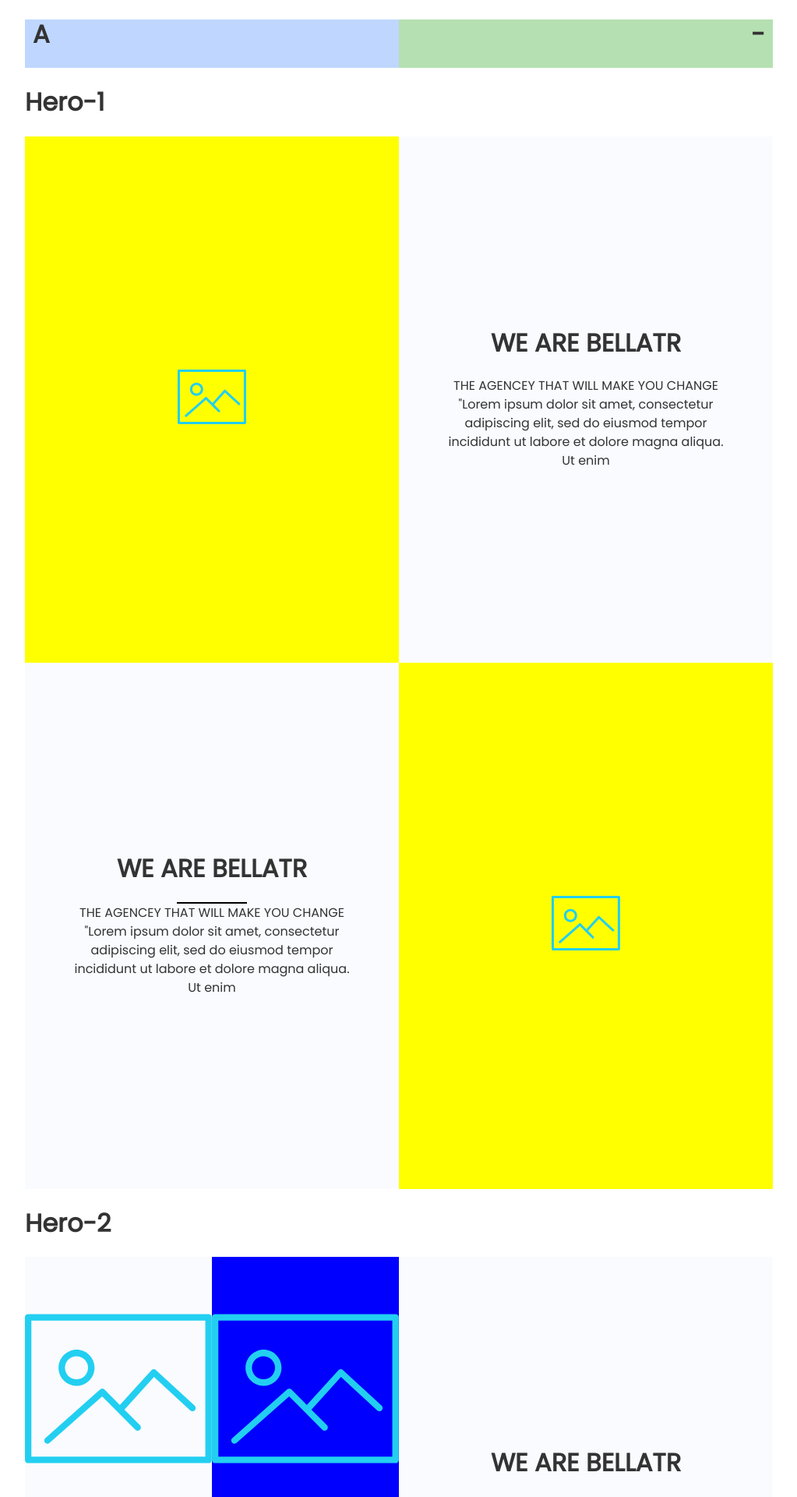
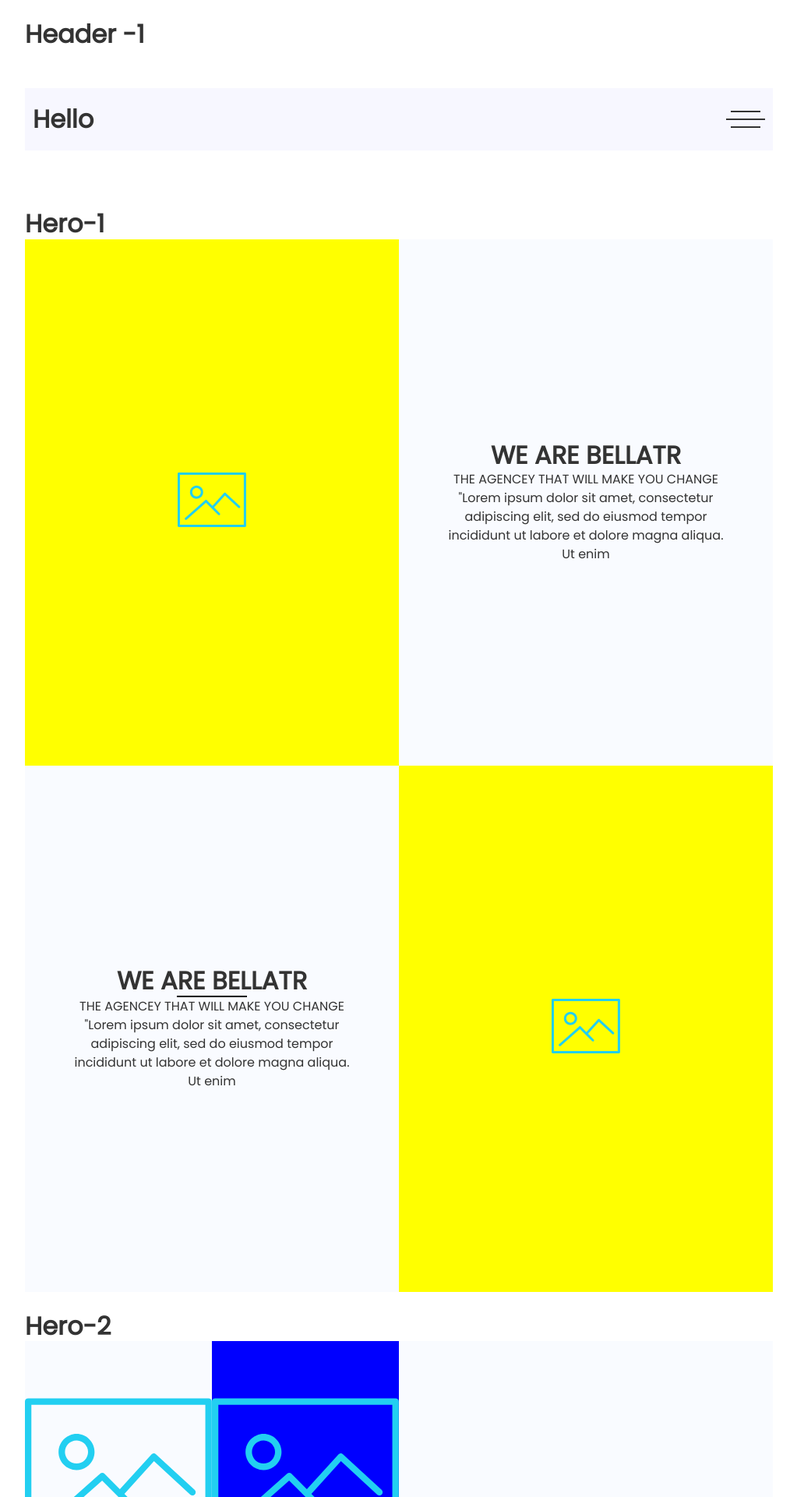
Before and after one commit to Nappolini/Avoova, a Jekyll site: the page built from index.html, in a window 1280 px wide. Shown: the top 1920 px of the page at 78% size, without its empty margins (128-1151 px from the left). Built offline with Jekyll 4.4.1, drawn with Linux system fonts in a browser that asks for light colours.

Commit message:
Added header-1

```diff
--- /dev/null
+++ b/_includes/header-1.html
@@ -0,0 +1 @@
+<div class="header-1"><div class="logo-1 pl-10"><h1 class="logo-h1">Hello</h1></div><nav class="mobile-nav-toggle pr-10"><span> </span></nav></div>
--- /dev/null
+++ b/_pugfiles/header-1.pug
@@ -0,0 +1,6 @@
+
+.header-1
+    .logo-1.pl-10
+        h1.logo-h1 Hello
+    nav.mobile-nav-toggle.pr-10
+        span
--- a/assets/css/3-includes/header/_header-dir.scss
+++ b/assets/css/3-includes/header/_header-dir.scss
@@ -1 +1,2 @@
-@import "header";
+
+@import "header-1";
--- a/assets/css/main.css
+++ b/assets/css/main.css
@@ -724,29 +724,79 @@ section {
         flex-basis: 50%;
     height: 50%; } }
 
-.flex-parent {
+h1 {
+  margin: 0px; }
+
+.header-1 {
+  background-color: #f7f7ff;
   display: -ms-flexbox;
   display: flex;
-  -ms-flex-direction: column;
-      flex-direction: column; }
+  height: 80px;
+  margin-top: 50px;
+  margin-bottom: 75px; }
 
-.header {
-  display: -ms-flexbox;
-  display: flex; }
-
-.logo {
+.logo-1 {
   display: -ms-flexbox;
   display: flex;
   -ms-flex-preferred-size: 50%;
-      flex-basis: 50%; }
+      flex-basis: 50%;
+  -ms-flex-align: center;
+      align-items: center; }
 
-.nav {
+.mobile-nav-toggle {
   display: -ms-flexbox;
   display: flex;
   -ms-flex-pack: end;
       justify-content: flex-end;
   -ms-flex-preferred-size: 50%;
-      flex-basis: 50%; }
+      flex-basis: 50%;
+  -ms-flex-align: center;
+      align-items: center;
+  cursor: pointer; }
+  .mobile-nav-toggle span,
+  .mobile-nav-toggle span:before,
+  .mobile-nav-toggle span:after {
+    content: "";
+    display: block;
+    height: 2px;
+    background-color: #333;
+    position: relative;
+    transition: all ease-in-out; }
+  .mobile-nav-toggle span {
+    width: 50px; }
+  .mobile-nav-toggle span:before {
+    top: 10px;
+    width: 75%;
+    left: 12.5%; }
+  .mobile-nav-toggle span:after {
+    bottom: 12px;
+    width: 75%;
+    left: 12.5%; }
+  .mobile-nav-toggle.is-open span {
+    background-color: transparent; }
+  .mobile-nav-toggle.is-open span:before,
+  .mobile-nav-toggle.is-open span:after {
+    -webkit-transform-origin: center;
+            transform-origin: center;
+    -webkit-transform: rotate(45deg);
+            transform: rotate(45deg);
+    top: 0; }
+  .mobile-nav-toggle.is-open span:after {
+    -webkit-transform: rotate(-45deg);
+            transform: rotate(-45deg); }
+
+.mobile-nav {
+  background-color: white;
+  margin: 0;
+  position: absolute;
+  width: 100%;
+  padding: 15px;
+  -webkit-transform: translateY(-100%);
+          transform: translateY(-100%);
+  -webkit-transform: all 0.3s ease-in-out;
+          transform: all 0.3s ease-in-out; }
+  .mobile-nav li {
+    padding-top: 10px; }
 
 p {
   margin: 0px; }
--- a/index.html
+++ b/index.html
@@ -3,9 +3,12 @@ layout: default
 title: Pattern Library
 ---
     <div class="home-wrap">
+
         <section>
-             {% include header.html %}
+            <h1>Header -1  </h1>
+             {% include header-1.html %}
         </section>
+
 
         <section>
             <h1>Hero-1</h1>
```
Also changed, not shown: _pugfiles/header.pug (deleted, +0 -7 lines), assets/css/3-includes/header/_header-1.scss (added, +82 -0 lines), assets/css/3-includes/header/_header.scss (deleted, +0 -19 lines), 2 other files.
